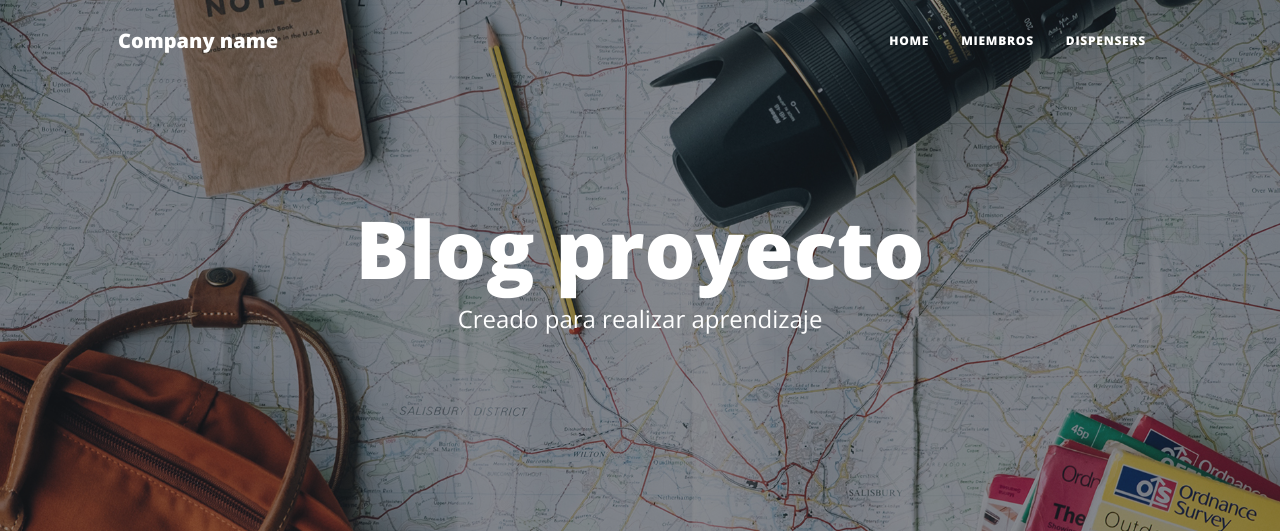
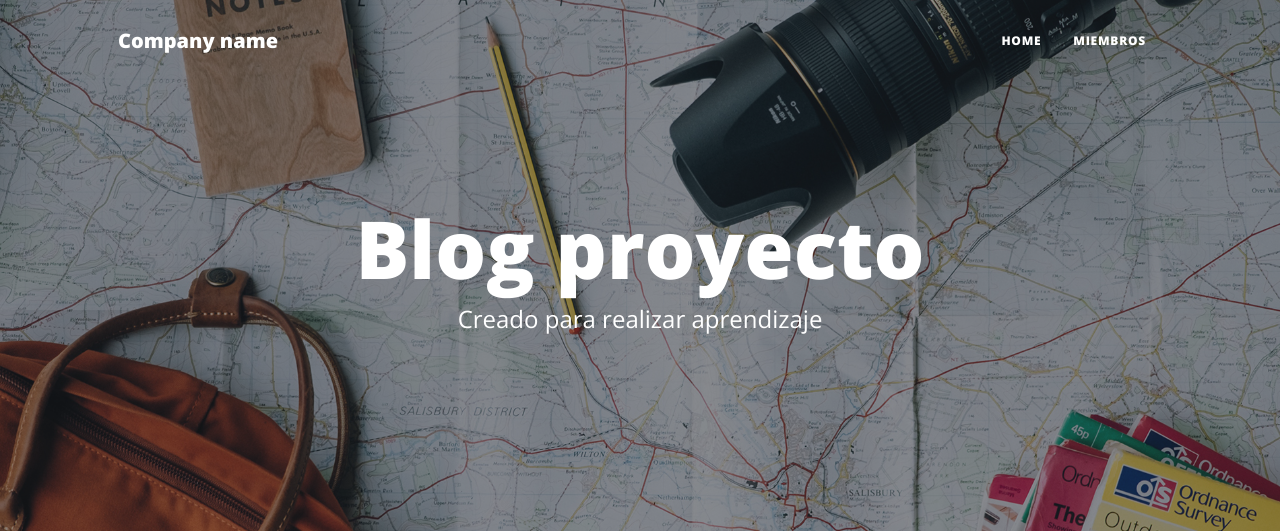
Before and after one commit to pablofontaine/MVT, a Django app: template first_mvt/home/templates/home/index.html in a window 1280 px wide. Shown: the top 531 px of the page. Run offline with Django 3.2, Linux system fonts and the light colour scheme; the template is opened without the code that fills it, so the values that code supplies are empty; some libraries are stand-ins or nearby versions.

Commit message:
Delete link dispensers from index file

```diff
--- a/first_mvt/home/templates/home/index.html
+++ b/first_mvt/home/templates/home/index.html
@@ -31,7 +31,6 @@
                     <ul class="navbar-nav ms-auto py-4 py-lg-0">
                         <li class="nav-item"><a class="nav-link px-lg-3 py-3 py-lg-4" href="{% url 'home:index' %}">Home</a></li>
                         <li class="nav-item"><a class="nav-link px-lg-3 py-3 py-lg-4" href="{% url 'family:family-members-list' %}">Miembros</a></li>
-                        <li class="nav-item"><a class="nav-link px-lg-3 py-3 py-lg-4" href="{% url 'dispenser:list-dispenser' %}">Dispensers</a></li>
                     </ul>
                 </div>
             </div>
```
